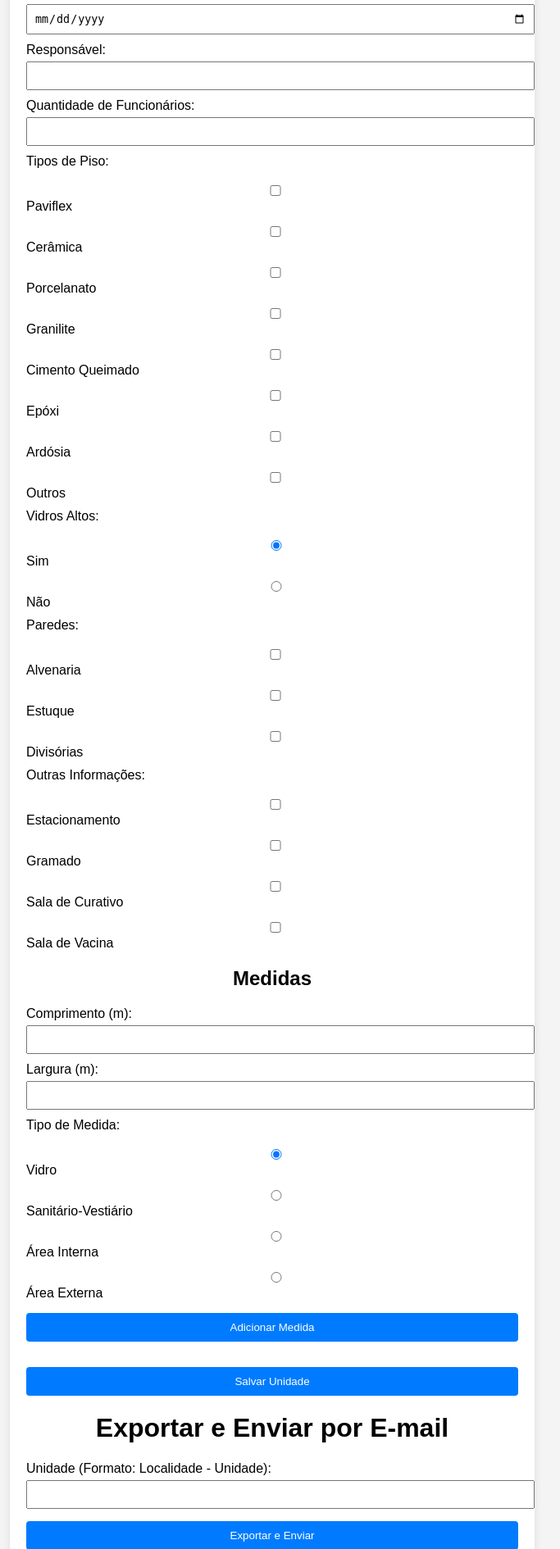
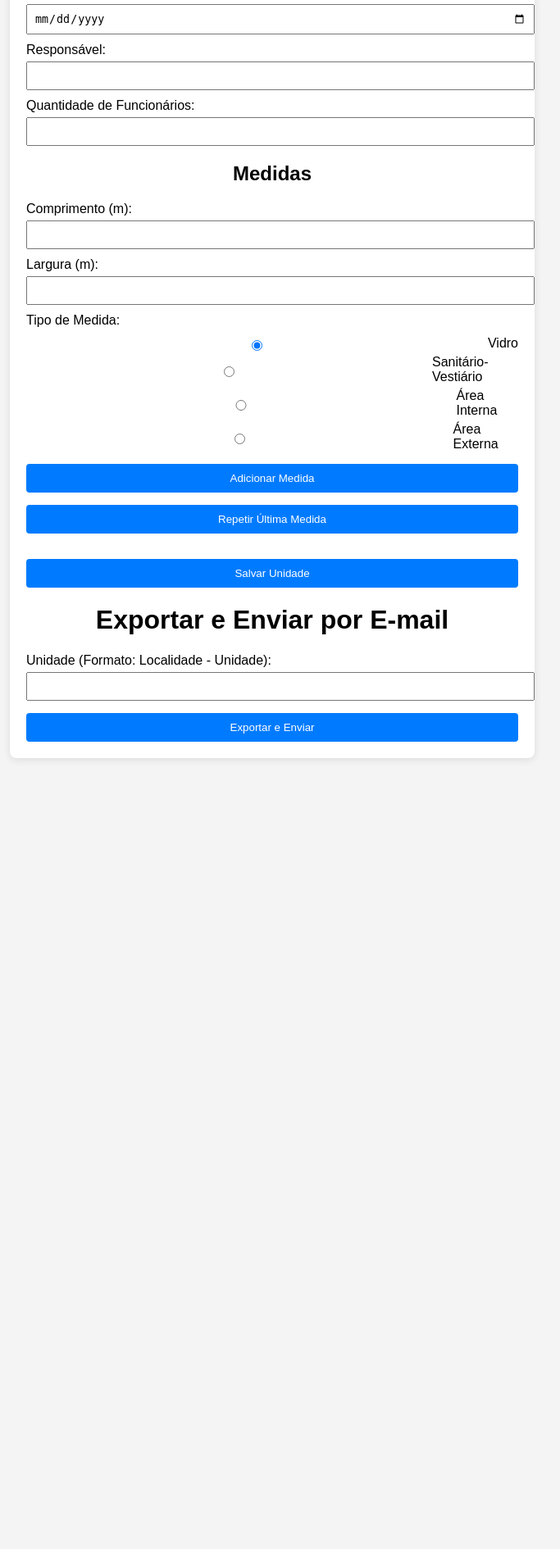
Before and after one commit to AMS2025-phm/cadastro, a Flask app: page / in a window 1280 px wide. Shown: the part 282-2172 px from the top of the page at 82% size, without its empty margins (308-991 px from the left). After the commit the page ends 1209 px from the top, so only its background shows below. Run offline with Flask 3, Linux system fonts and the light colour scheme.

Commit message:
Add files via upload

```diff
--- a/app.py
+++ b/app.py
@@ -37,15 +37,6 @@ def salvar_unidade():
     responsavel = request.form.get('responsavel', '')
     qtd_func = request.form.get('qtd_func', '')
 
-    pisos = [k.split('_',1)[1] for k in request.form.keys() if k.startswith('piso_')]
-    vidros_altos = request.form.get('vidros_altos', 'Não')
-    paredes = [k.split('_',1)[1] for k in request.form.keys() if k.startswith('parede_')]
-
-    estacionamento = 'estacionamento' in request.form
-    gramado = 'gramado' in request.form
-    curativo = 'curativo' in request.form
-    vacina = 'vacina' in request.form
-
     medidas_json_str = request.form.get('medidas_json', '[]')
     try:
         medidas = json.loads(medidas_json_str)
@@ -59,13 +50,6 @@ def salvar_unidade():
         'data': data,
         'responsavel': responsavel,
         'qtd_func': qtd_func,
-        'piso': pisos,
-        'vidros_altos': vidros_altos,
-        'paredes': paredes,
-        'estacionamento': estacionamento,
-        'gramado': gramado,
-        'curativo': curativo,
-        'vacina': vacina,
         'medidas': medidas
     }
     salvar_dados(localidades)
--- a/templates/index.html
+++ b/templates/index.html
@@ -9,7 +9,9 @@
         h1, h2 { text-align: center; }
         label { display: block; margin-top: 10px; }
         input, select { width: 100%; padding: 8px; margin-top: 5px; }
-        .checkbox-group, .radio-group { display: flex; flex-direction: column; margin-top: 5px; }
+        .radio-group, .checkbox-group { display: flex; flex-direction: column; margin-top: 5px; }
+        .radio-inline, .checkbox-inline { display: flex; align-items: center; margin-top: 5px; }
+        .radio-inline input, .checkbox-inline input { margin-right: 5px; }
         button { margin-top: 15px; padding: 10px; width: 100%; background: #007bff; color: #fff; border: none; border-radius: 4px; cursor: pointer; }
         button:hover { background: #0056b3; }
     </style>
@@ -33,39 +35,6 @@
         <label for="qtd_func">Quantidade de Funcionários:</label>
         <input type="number" name="qtd_func" min="0">
 
-        <label>Tipos de Piso:</label>
-        <div class="checkbox-group">
-            <label><input type="checkbox" name="piso_Paviflex"> Paviflex</label>
-            <label><input type="checkbox" name="piso_Cerâmica"> Cerâmica</label>
-            <label><input type="checkbox" name="piso_Porcelanato"> Porcelanato</label>
-            <label><input type="checkbox" name="piso_Granilite"> Granilite</label>
-            <label><input type="checkbox" name="piso_Cimento Queimado"> Cimento Queimado</label>
-            <label><input type="checkbox" name="piso_Epoxi"> Epóxi</label>
-            <label><input type="checkbox" name="piso_Ardósia"> Ardósia</label>
-            <label><input type="checkbox" name="piso_Outros"> Outros</label>
-        </div>
-
-        <label>Vidros Altos:</label>
-        <div class="radio-group">
-            <label><input type="radio" name="vidros_altos" value="Sim" checked> Sim</label>
-            <label><input type="radio" name="vidros_altos" value="Não"> Não</label>
-        </div>
-
-        <label>Paredes:</label>
-        <div class="checkbox-group">
-            <label><input type="checkbox" name="parede_Alvenaria"> Alvenaria</label>
-            <label><input type="checkbox" name="parede_Estuque"> Estuque</label>
-            <label><input type="checkbox" name="parede_Divisórias"> Divisórias</label>
-        </div>
-
-        <label>Outras Informações:</label>
-        <div class="checkbox-group">
-            <label><input type="checkbox" name="estacionamento"> Estacionamento</label>
-            <label><input type="checkbox" name="gramado"> Gramado</label>
-            <label><input type="checkbox" name="curativo"> Sala de Curativo</label>
-            <label><input type="checkbox" name="vacina"> Sala de Vacina</label>
-        </div>
-
         <h2>Medidas</h2>
         <label for="comprimento">Comprimento (m):</label>
         <input type="number" id="comprimento" step="0.01">
@@ -75,13 +44,14 @@
 
         <label>Tipo de Medida:</label>
         <div class="radio-group">
-            <label><input type="radio" name="tipo_medida" value="Vidro" checked> Vidro</label>
-            <label><input type="radio" name="tipo_medida" value="Sanitário-Vestiário"> Sanitário-Vestiário</label>
-            <label><input type="radio" name="tipo_medida" value="Área Interna"> Área Interna</label>
-            <label><input type="radio" name="tipo_medida" value="Área Externa"> Área Externa</label>
+            <label class="radio-inline"><input type="radio" name="tipo_medida" value="Vidro" checked> Vidro</label>
+            <label class="radio-inline"><input type="radio" name="tipo_medida" value="Sanitário-Vestiário"> Sanitário-Vestiário</label>
+            <label class="radio-inline"><input type="radio" name="tipo_medida" value="Área Interna"> Área Interna</label>
+            <label class="radio-inline"><input type="radio" name="tipo_medida" value="Área Externa"> Área Externa</label>
         </div>
 
         <button type="button" onclick="adicionarMedida()">Adicionar Medida</button>
+        <button type="button" onclick="repetirUltimaMedida()">Repetir Última Medida</button>
 
         <ul id="listaMedidas"></ul>
 
@@ -100,6 +70,7 @@
 
 <script>
     const medidas = [];
+    let ultimaMedida = null;
 
     function adicionarMedida() {
         const comp = parseFloat(document.getElementById('comprimento').value);
@@ -112,10 +83,12 @@
         }
 
         const area = (comp * larg).toFixed(2);
-        medidas.push([tipo, comp, larg, parseFloat(area)]);
+        const medida = {tipo: tipo, comprimento: comp, largura: larg, area: parseFloat(area)};
+        medidas.push(medida);
+        ultimaMedida = medida;
 
         const li = document.createElement('li');
-        li.textContent = \`\${tipo}: \${comp}m x \${larg}m = \${area} m²\`;
+        li.textContent = `${tipo}: ${comp}m x ${larg}m = ${area} m²`;
         document.getElementById('listaMedidas').appendChild(li);
 
         document.getElementById('medidas_json').value = JSON.stringify(medidas);
@@ -123,6 +96,18 @@
         document.getElementById('comprimento').value = '';
         document.getElementById('largura').value = '';
     }
+
+    function repetirUltimaMedida() {
+        if (!ultimaMedida) {
+            alert("Nenhuma medida para repetir.");
+            return;
+        }
+        medidas.push({...ultimaMedida});
+        const li = document.createElement('li');
+        li.textContent = `${ultimaMedida.tipo}: ${ultimaMedida.comprimento}m x ${ultimaMedida.largura}m = ${ultimaMedida.area} m² (Repetida)`;
+        document.getElementById('listaMedidas').appendChild(li);
+        document.getElementById('medidas_json').value = JSON.stringify(medidas);
+    }
 </script>
 </body>
 </html>
```
Also changed, not shown: README.md.
